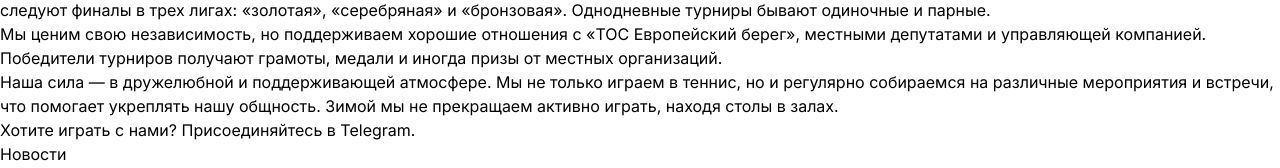
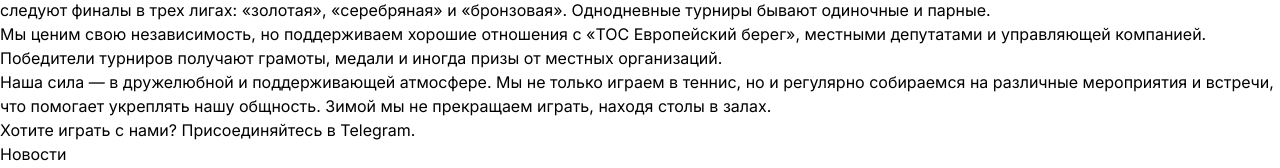
Before and after one commit to GlebkaF/tt-tournament, a Next.js app: page / in a window 1280 px wide. Shown: the part 1130-1298 px from the top of the page. Built offline with nearby package versions, Linux system fonts and the light colour scheme.

Commit message:
Исправляет опечатку

```diff
--- a/app/page.tsx
+++ b/app/page.tsx
@@ -44,7 +44,7 @@ export default function Home() {
               Наша сила — в дружелюбной и поддерживающей атмосфере. Мы не только
               играем в теннис, но и регулярно собираемся на различные
               мероприятия и встречи, что помогает укреплять нашу общность. Зимой
-              мы не прекращаем активно играть, находя столы в залах.
+              мы не прекращаем играть, находя столы в залах.
             </p>
             <p className="mt-2 text-gray-600">
               Хотите играть с нами? Присоединяйтесь в&nbsp;
```
